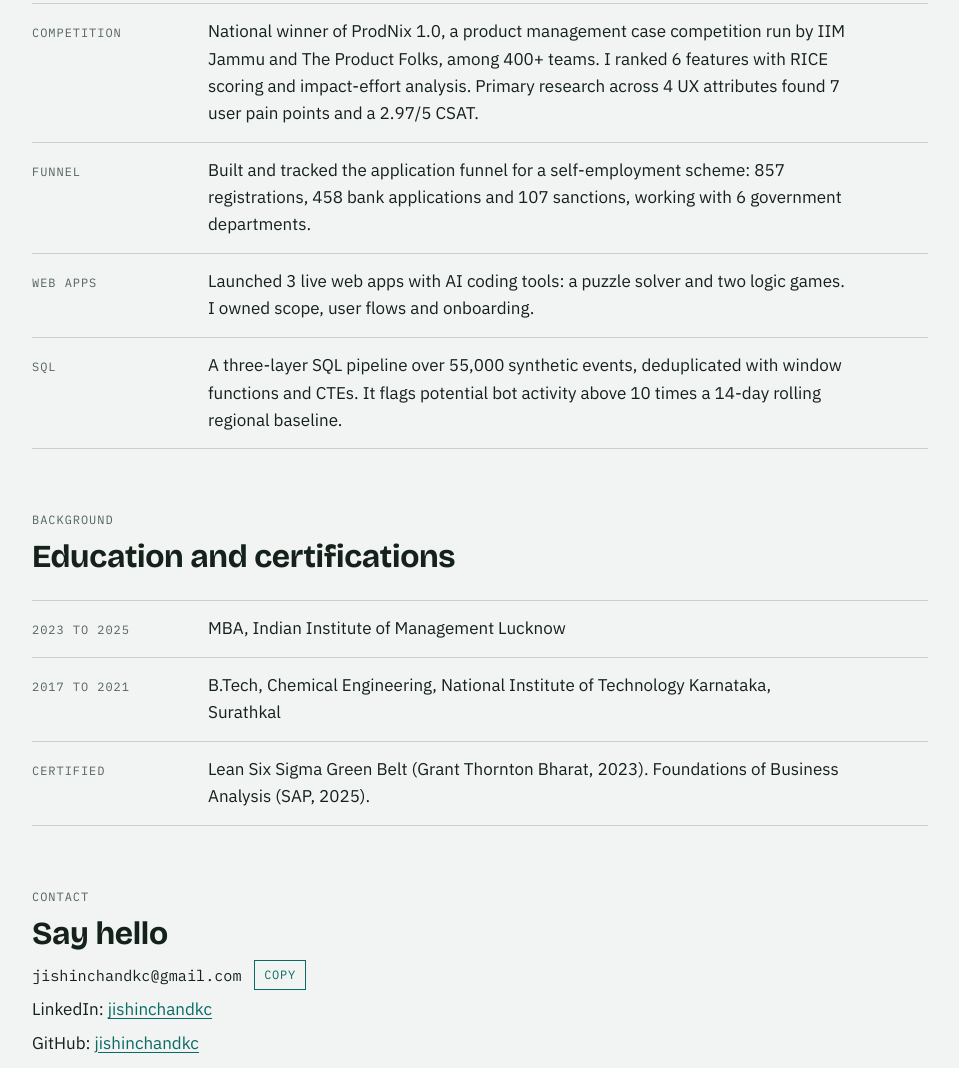
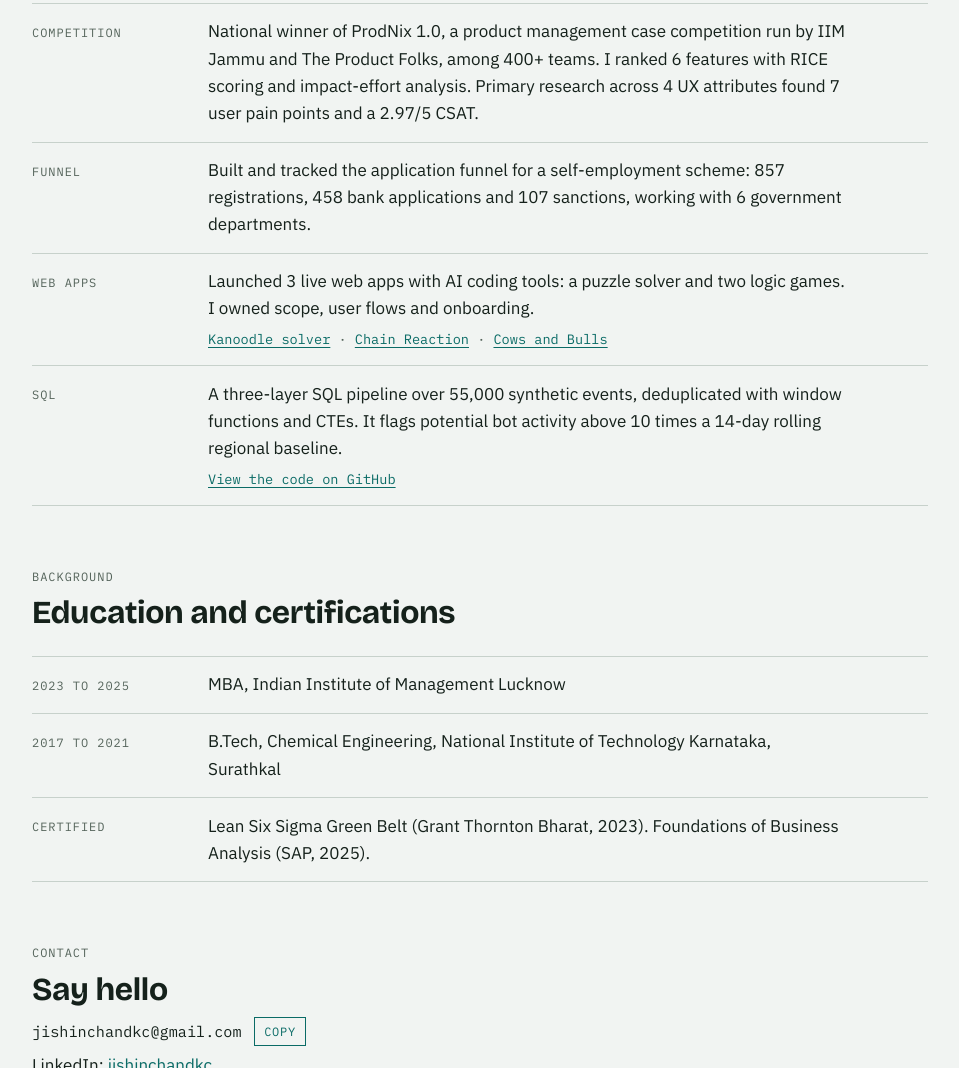
Before and after one commit to jishinchandkc/jishinchandkc.github.io, a plain HTML site: page index.html in a window 1280 px wide. Shown: the part 3185-4253 px from the top of the page, without its empty margins (160-1119 px from the left). Drawn offline with nearby package versions, Linux system fonts and the light colour scheme.

Commit message:
Link the three web apps and the SQL project
Co-Authored-By: Claude Opus 5.5 <noreply@anthropic.com>

```diff
--- a/index.html
+++ b/index.html
@@ -150,6 +150,7 @@ h2 {
 .more li { display: grid; grid-template-columns: 9rem minmax(0, 1fr); gap: 0.25rem 2rem; padding: 0.9rem 0; border-bottom: 1px solid var(--line); }
 .more .label { padding-top: 0.3rem; }
 .more p { margin: 0; max-width: 40rem; }
+.more .links { margin-top: 0.4rem; font-family: var(--font-mono); font-size: 0.85rem; color: var(--muted); }
 
 /* contact */
 .contact p { margin: 0 0 0.4rem; }
@@ -307,11 +308,17 @@ footer { margin-top: 3.5rem; padding-top: 1rem; border-top: 1px solid var(--line
       </li>
       <li>
         <span class="label">Web apps</span>
-        <p>Launched 3 live web apps with AI coding tools: a puzzle solver and two logic games. I owned scope, user flows and onboarding.</p>
+        <div>
+          <p>Launched 3 live web apps with AI coding tools: a puzzle solver and two logic games. I owned scope, user flows and onboarding.</p>
+          <p class="links"><a href="https://kanoodlesolver.netlify.app/">Kanoodle solver</a> · <a href="https://thechainreactiongame.netlify.app/">Chain Reaction</a> · <a href="https://cowsnbullsgame.netlify.app/">Cows and Bulls</a></p>
+        </div>
       </li>
       <li>
         <span class="label">SQL</span>
-        <p>A three-layer SQL pipeline over 55,000 synthetic events, deduplicated with window functions and CTEs. It flags potential bot activity above 10 times a 14-day rolling regional baseline.</p>
+        <div>
+          <p>A three-layer SQL pipeline over 55,000 synthetic events, deduplicated with window functions and CTEs. It flags potential bot activity above 10 times a 14-day rolling regional baseline.</p>
+          <p class="links"><a href="https://github.com/jishinchandkc/financial-analytics-and-risk-portfolio">View the code on GitHub</a></p>
+        </div>
       </li>
     </ul>
   </section>
```
